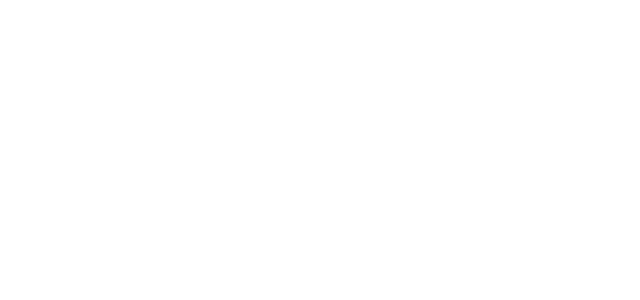
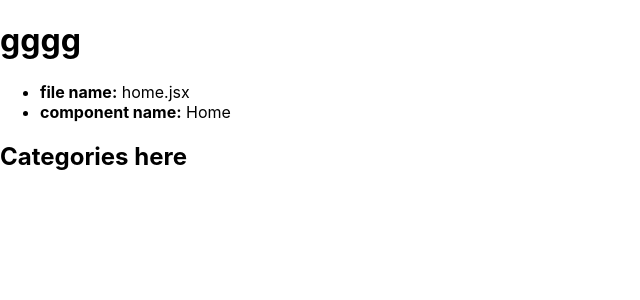
Before and after one commit to kurylko/e-com, a React (Create React App) app: page / in a window 1280 px wide. Shown: the top 300 px of the page, without its empty margins (0-640 px from the left). Built offline with nearby package versions, Linux system fonts and the light colour scheme.

Commit message:
step 3 done

```diff
--- a/src/App.js
+++ b/src/App.js
@@ -1,10 +1,13 @@
-import logo from './logo.svg';
-import './App.css';
+import { Home } from "./pages/home";
+import { Categories } from "./pages/categories";
+
 
 function App() {
   return (
     <div className="App">
-
+      <h1> gggg </h1>
+      <Home />
+      <Categories />
     </div>
   );
 }
--- /dev/null
+++ b/src/pages/categories.jsx
@@ -0,0 +1,7 @@
+export const Categories = () => {
+    return (
+        <div>
+            <h2>Categories here</h2>
+        </div>
+    )
+}
--- /dev/null
+++ b/src/pages/home.jsx
@@ -0,0 +1,14 @@
+export const Home = () => {
+    return (
+        <div>
+            <ul>
+                <li>
+                    <b>file name:</b> home.jsx
+                </li>
+                <li>
+                    <b>component name:</b> Home
+                </li>
+            </ul>
+        </div>
+    );
+};
```
